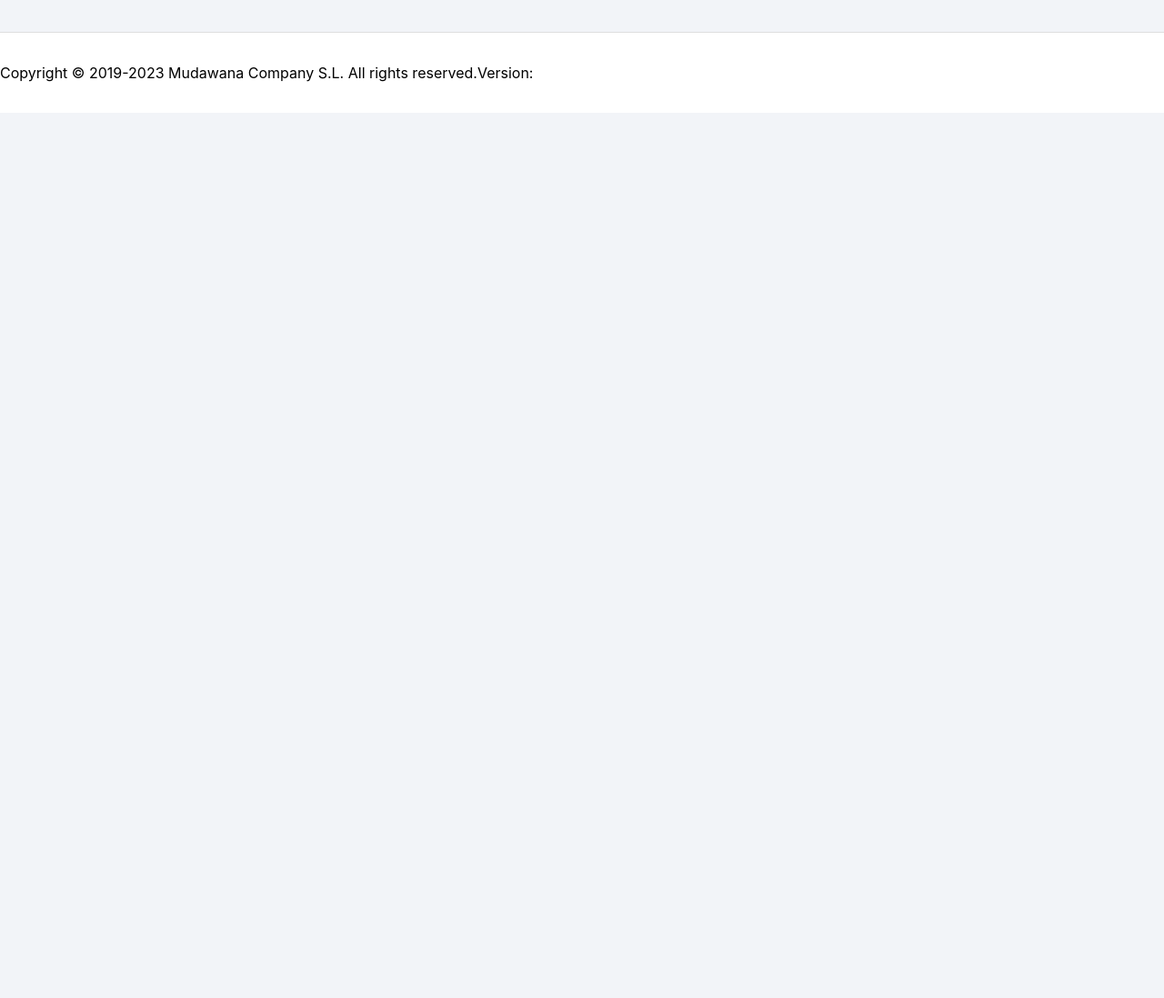
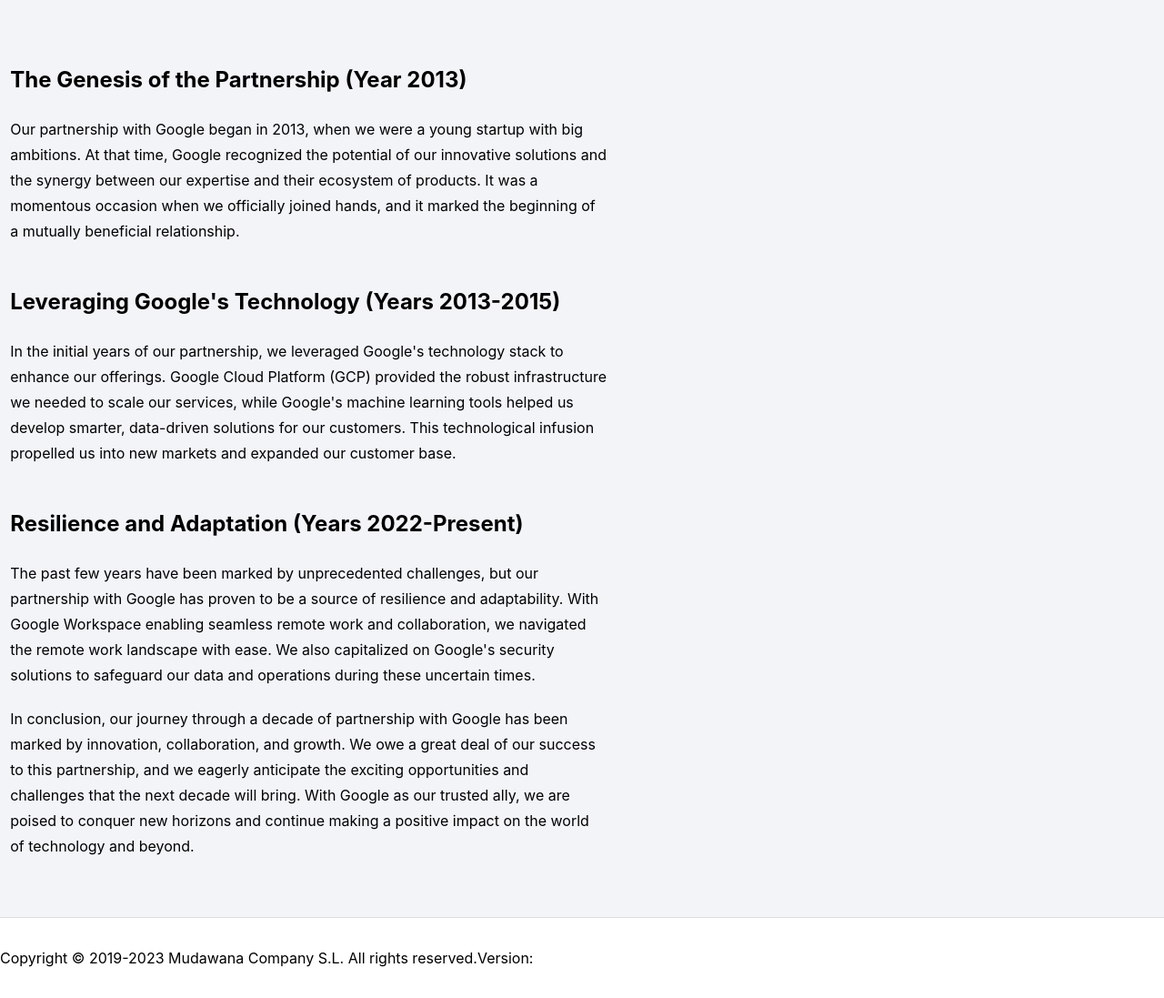
Before and after one commit to wsehl/mudawana, a website built with Vite: page pages/partnership-with-google.html in a window 1280 px wide. Shown: the part 676-1773 px from the top of the page at 91% size. Before the commit the page ends 800 px from the top, so only its background shows below. Built offline with nearby package versions, Linux system fonts and the light colour scheme.

Commit message:
Update partnership-with-google.html

```diff
--- a/pages/partnership-with-google.html
+++ b/pages/partnership-with-google.html
@@ -32,6 +32,31 @@
     <main class="container">
       <article class="prose">
         <h1>Partnership with Google</h1>
+        <p>
+            In the dynamic world of technology and business, partnerships often define the trajectory of companies. For our organization, the partnership with Google has been nothing short of transformative. As we celebrate a decade of collaboration with one of the tech giants of our time, it's worth reflecting on the history of our partnership and the remarkable journey it has taken us on.
+        </p>
+        <img src="https://flowbite.s3.amazonaws.com/blocks/marketing-ui/blog/google-hq.png" alt="">
+        <h2>
+            The Genesis of the Partnership (Year 2013)
+        </h2>
+        <p>
+            Our partnership with Google began in 2013, when we were a young startup with big ambitions. At that time, Google recognized the potential of our innovative solutions and the synergy between our expertise and their ecosystem of products. It was a momentous occasion when we officially joined hands, and it marked the beginning of a mutually beneficial relationship.
+        </p>
+        <h2>
+            Leveraging Google's Technology (Years 2013-2015)
+        </h2>
+        <p>
+            In the initial years of our partnership, we leveraged Google's technology stack to enhance our offerings. Google Cloud Platform (GCP) provided the robust infrastructure we needed to scale our services, while Google's machine learning tools helped us develop smarter, data-driven solutions for our customers. This technological infusion propelled us into new markets and expanded our customer base.
+        </p>
+        <h2>
+            Resilience and Adaptation (Years 2022-Present)
+        </h2>
+        <p>
+            The past few years have been marked by unprecedented challenges, but our partnership with Google has proven to be a source of resilience and adaptability. With Google Workspace enabling seamless remote work and collaboration, we navigated the remote work landscape with ease. We also capitalized on Google's security solutions to safeguard our data and operations during these uncertain times.
+        </p>
+        <p>
+            In conclusion, our journey through a decade of partnership with Google has been marked by innovation, collaboration, and growth. We owe a great deal of our success to this partnership, and we eagerly anticipate the exciting opportunities and challenges that the next decade will bring. With Google as our trusted ally, we are poised to conquer new horizons and continue making a positive impact on the world of technology and beyond.
+        </p>
       </article>
     </main>
     <footer class="footer">
```
